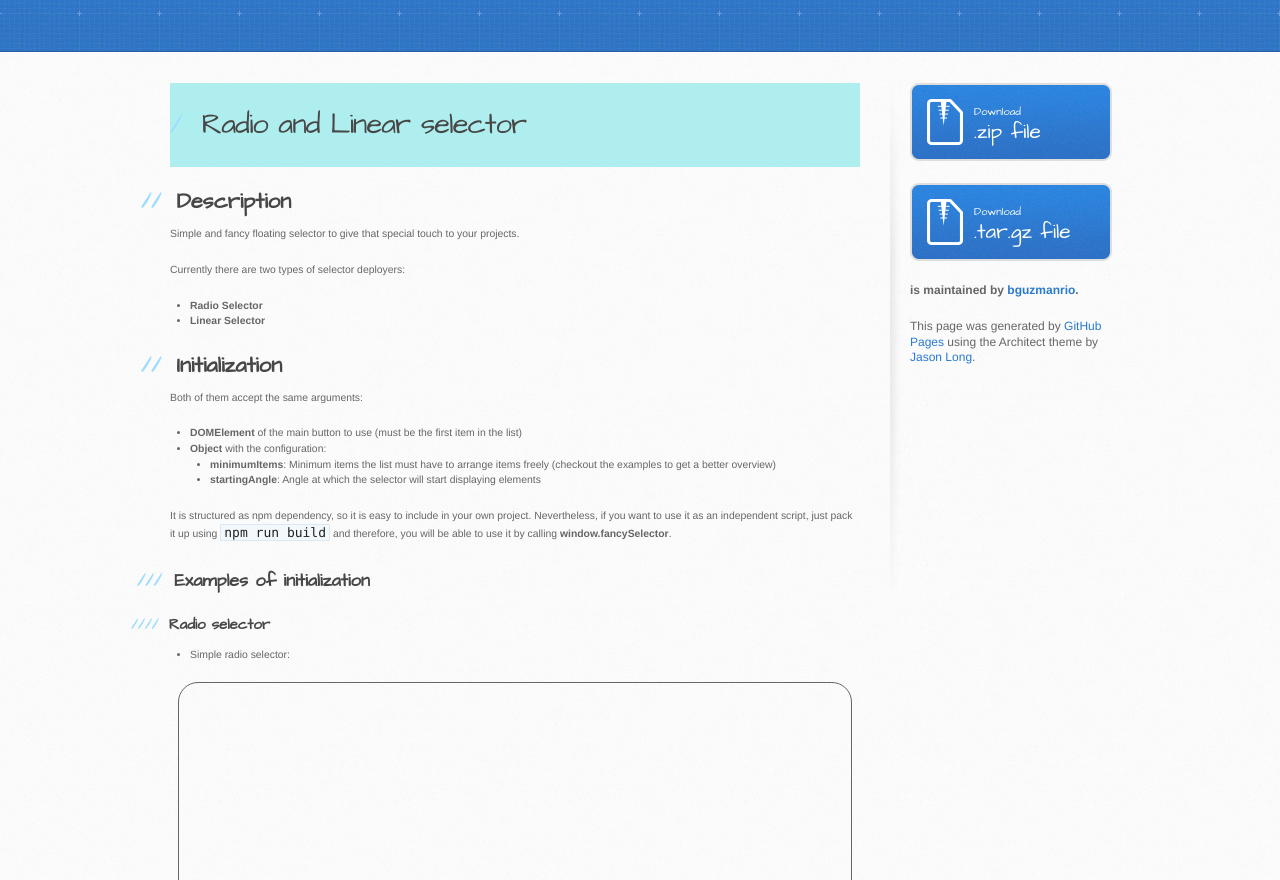
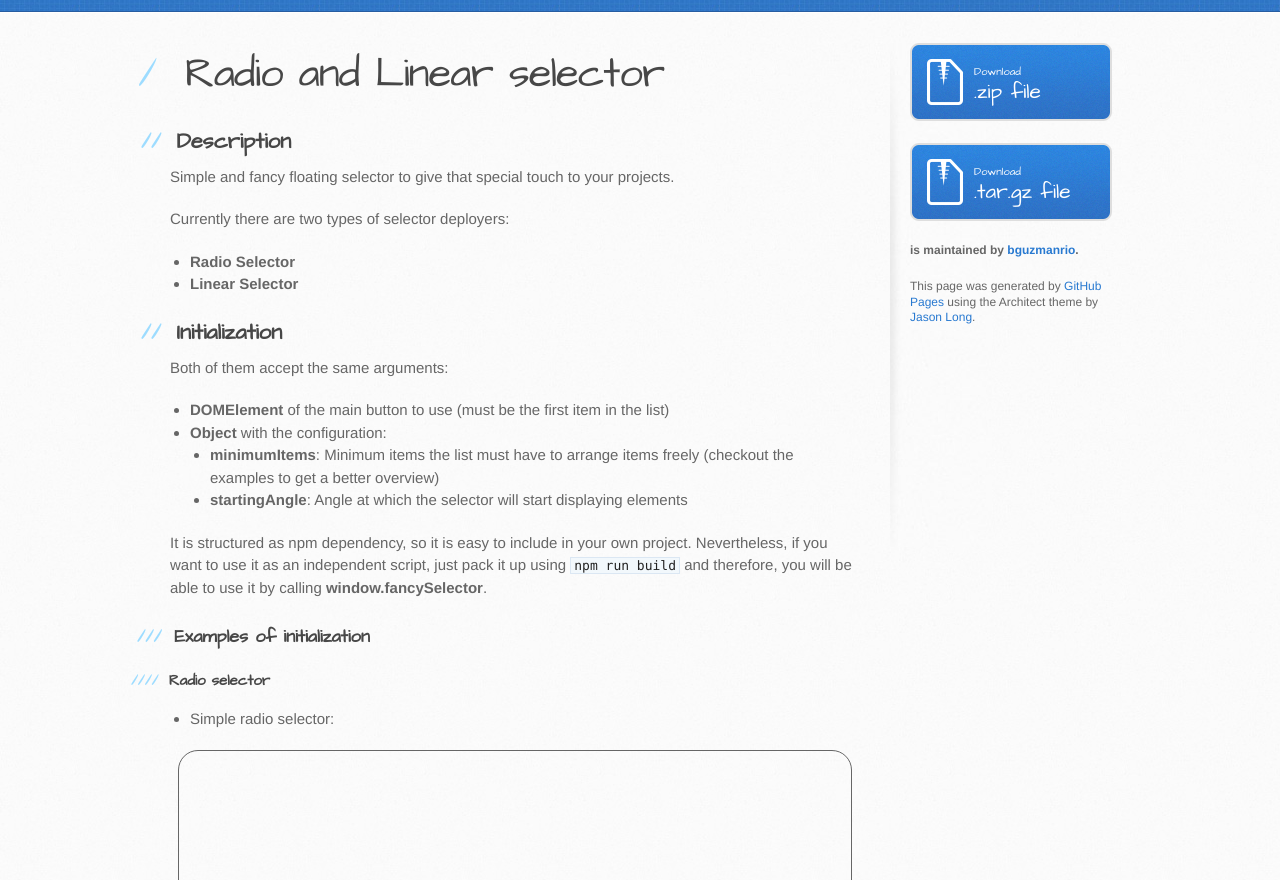
Before and after one commit to bguzmanrio/vanilla-fancy-selector, a plain HTML site: page index.html in a window 1280 px wide. Shown: the part 227-1107 px from the top of the page. Drawn offline with Linux system fonts and the light colour scheme.

```diff
--- a/index.html
+++ b/index.html
@@ -10,7 +10,6 @@
     <link rel="stylesheet" type="text/css" href="stylesheets/print.css" media="print">
     <link rel="stylesheet" type="text/css" href="stylesheets/fancy-selector.css">
     <link rel="stylesheet" href="https://maxcdn.bootstrapcdn.com/font-awesome/4.6.3/css/font-awesome.min.css" />
-    <link rel="stylesheet" type="text/css" href="http://fonts.googleapis.com/css?family=Ubuntu" />
     <script type="text/javascript" src="javascripts/main.js"></script>
 
     <!--[if lt IE 9]>
--- a/stylesheets/fancy-selector.css
+++ b/stylesheets/fancy-selector.css
@@ -1,16 +1,3 @@
-body {
-    font-size: 65%;
-    margin: 0;
-    width: 100%;
-}
-h1 {
-    background-color: paleturquoise;
-    padding: 20px 0px 20px 20px;
-}
-h1,
-h2 {
-    font-family: Ubuntu;
-}
 .main-container {
     padding: 10px;
 }
@@ -24,7 +11,7 @@
 }
 .stack {
     position: relative;
-    font-size: 3em;
+    font-size: 2em;
     height: 1em;
     width: 1em;
     color: #666;
```
